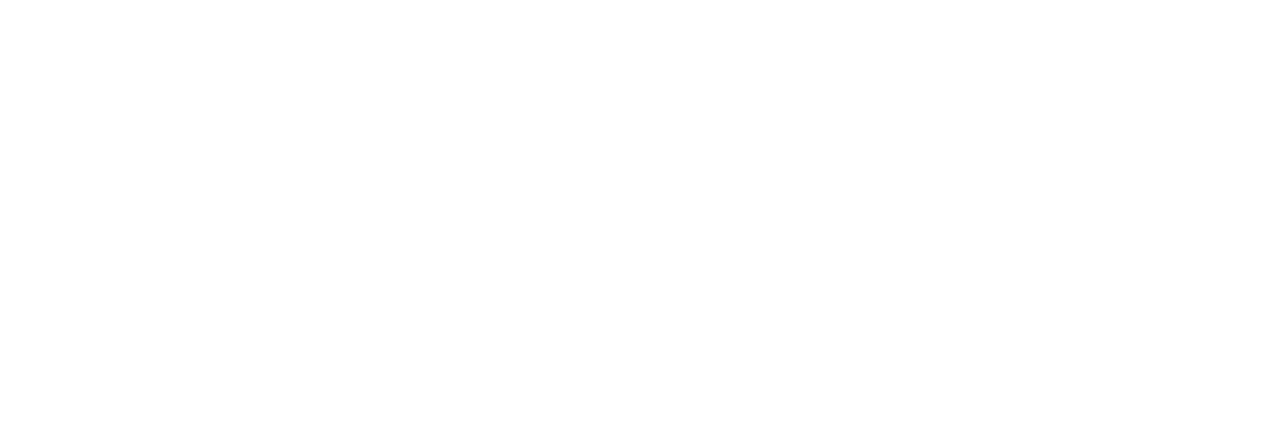
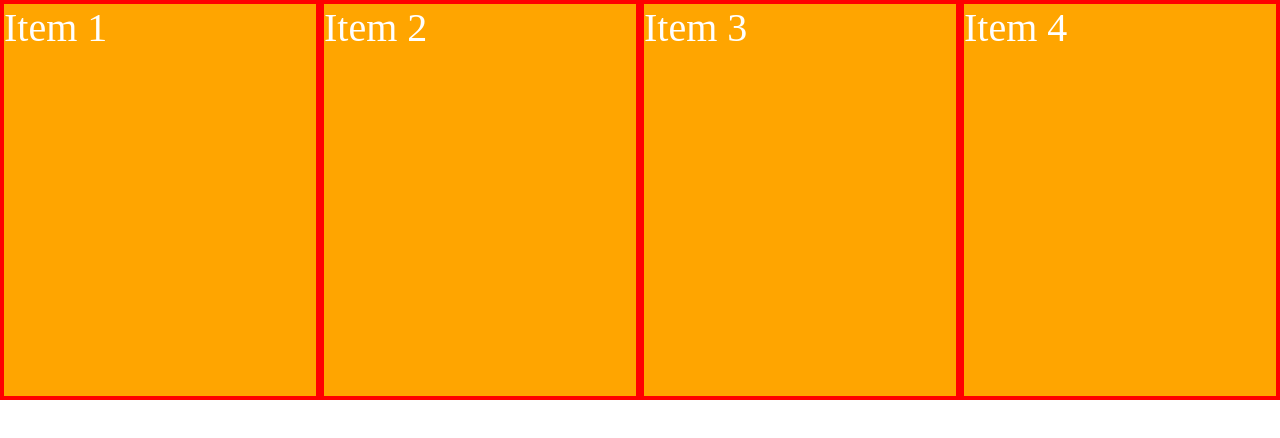
Before and after one commit to Vasy12/fe_css_practice_tricks, a plain HTML site: page index.html in a window 1280 px wide. Drawn offline with Linux system fonts and the light colour scheme.

Commit message:
Add display property base examples

```diff
--- a/css/styles.css
+++ b/css/styles.css
@@ -0,0 +1,49 @@
+/*
+    color	Sets the color of text
+    direction	Specifies the text direction/writing direction
+    letter-spacing	Increases or decreases the space between characters in a text
+    line-height	Sets the line height
+    text-align	Specifies the horizontal alignment of text
+    text-decoration	Specifies the decoration added to text
+    text-indent	Specifies the indentation of the first line in a text-block
+    text-shadow	Specifies the shadow effect added to text
+    text-transform	Controls the capitalization of text
+    text-overflow	Specifies how overflowed content that is not displayed should be signaled to the user
+    unicode-bidi	Used together with the direction property to set or return whether the text should be overridden to support multiple languages in the same document
+    vertical-align	Sets the vertical alignment of an element
+    white-space	Specifies how white-space inside an element is handled
+    word-spacing	Increases or decreases the space between words in a text
+*/
+
+/*
+    word-spacing
+    letter-spacing
+    text-indent
+*/
+
+/*
+    overflow:
+        white-spacing
+        text-overflow
+*/
+
+/*
+    display: block | inline | inline-block | none
+*/
+
+body{
+    margin: 0;
+}
+
+.item{
+    box-sizing: border-box;
+    width: 25%;
+    border: 4px solid red;
+    background: orange;
+    height: 400px;
+
+    font-size: 40px;
+    color: white;
+
+    display: inline-block;
+}
--- a/index.html
+++ b/index.html
@@ -6,6 +6,12 @@
     <link rel="stylesheet" href="./css/styles.css">
 </head>
 <body>
+<div style="font-size: 0;">
+    <div class="item">Item 1</div>
+    <div class="item">Item 2</div>
+    <div class="item">Item 3</div>
+    <div class="item">Item 4</div>
+</div>
 
 </body>
 </html>
```
